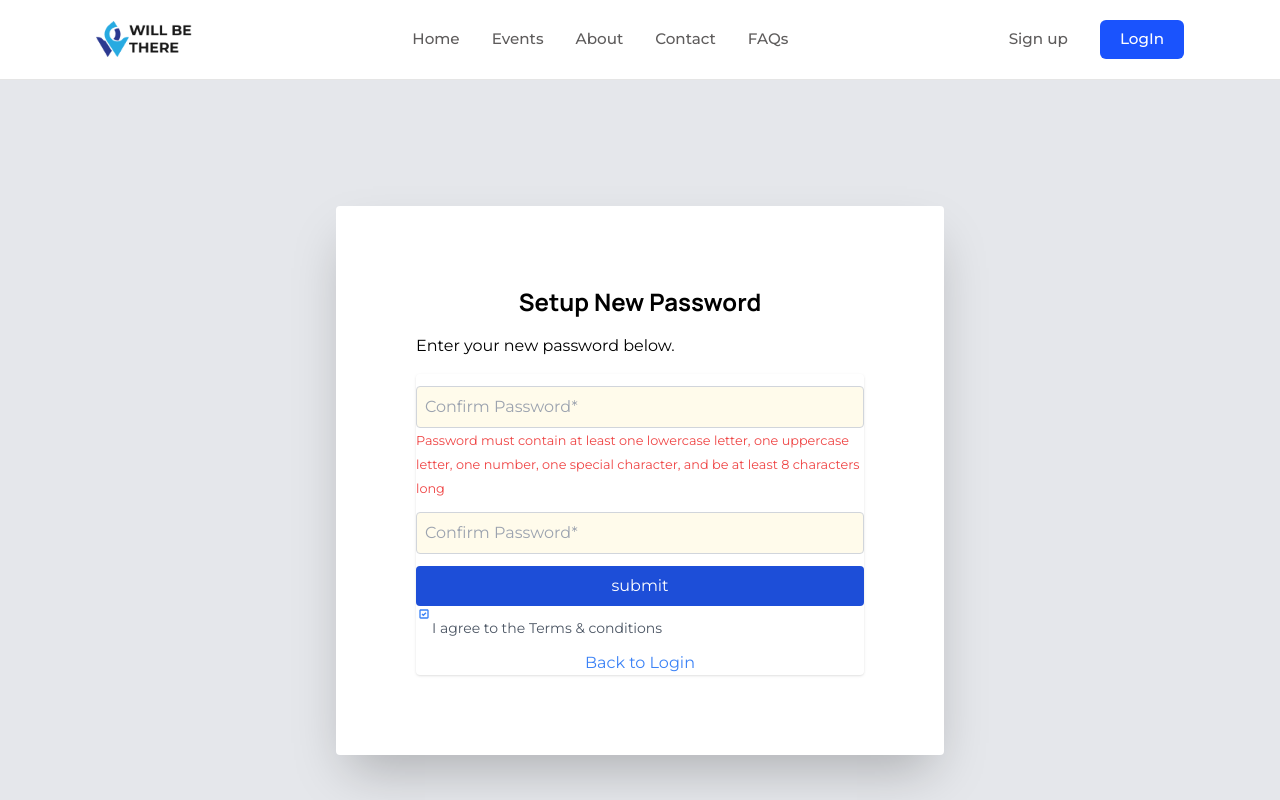
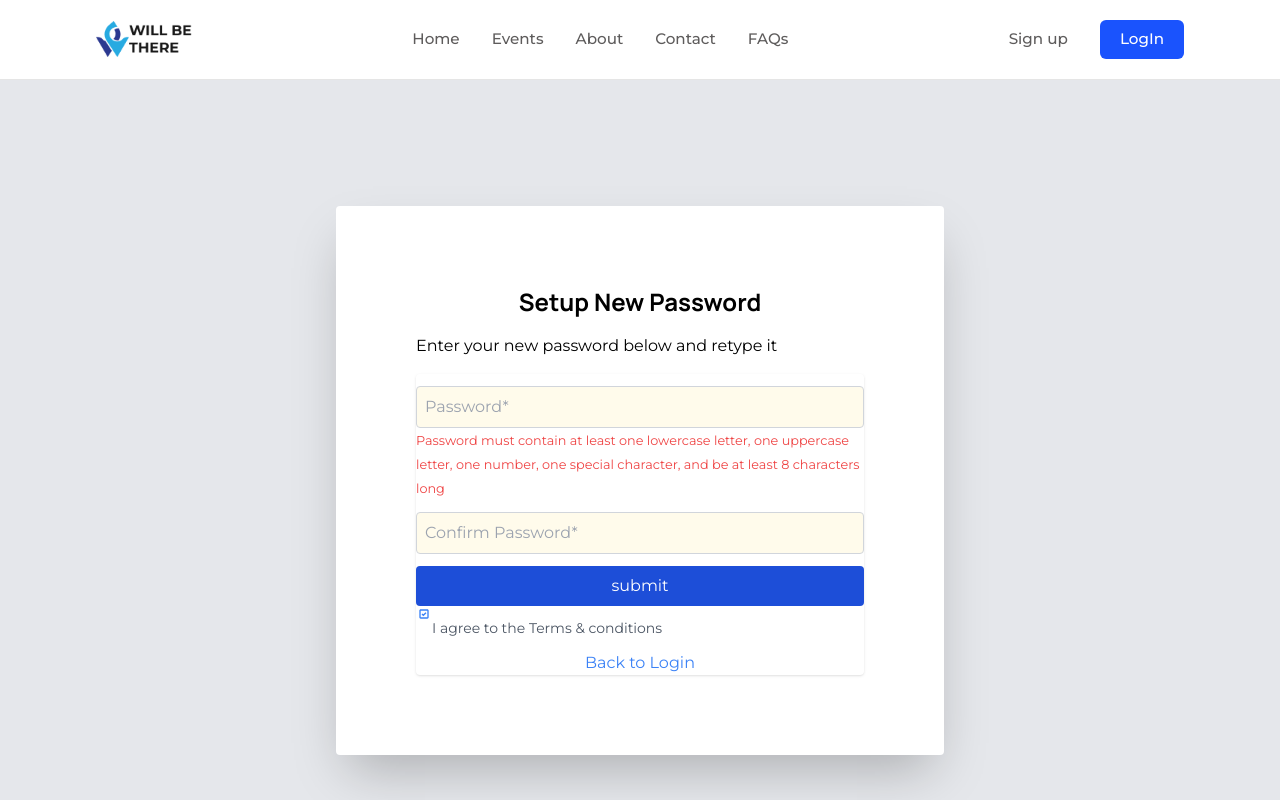
Before and after one commit to WILL-BE-THERE/WILL-BE-THERE, a React (Vite) app in the folder Frontend-React/: page /newpassword in a window 1280 px wide. Shown: the top 800 px of the page. Built offline with nearby package versions, Linux system fonts and the light colour scheme.

Commit message:
structure for newpassword

```diff
--- a/Frontend-React/src/pages/Newpassword.tsx
+++ b/Frontend-React/src/pages/Newpassword.tsx
@@ -12,7 +12,7 @@ interface NewPassword {
 const NewPasswordComponent: React.FC = () => {
     const data: NewPassword = {
         heading: "Setup New Password",
-        subheading: "Enter your new password below.",
+        subheading: "Enter your new password below and retype it ",
         password: "",
         confirmPassword: "",
     };
@@ -35,7 +35,7 @@ const NewPasswordComponent: React.FC = () => {
                                     id="confirmPassword"
                                     value={data.confirmPassword}
                                     onChange={(e) => handleConfirmPasswordChange(e.target.value)}
-                                    placeholder="Confirm Password*"
+                                    placeholder="Password*"
                                     style={{ backgroundColor: "#fffbeb" }}
                                     className="w-full p-2 border border-gray-300 rounded"
                                     required
```
